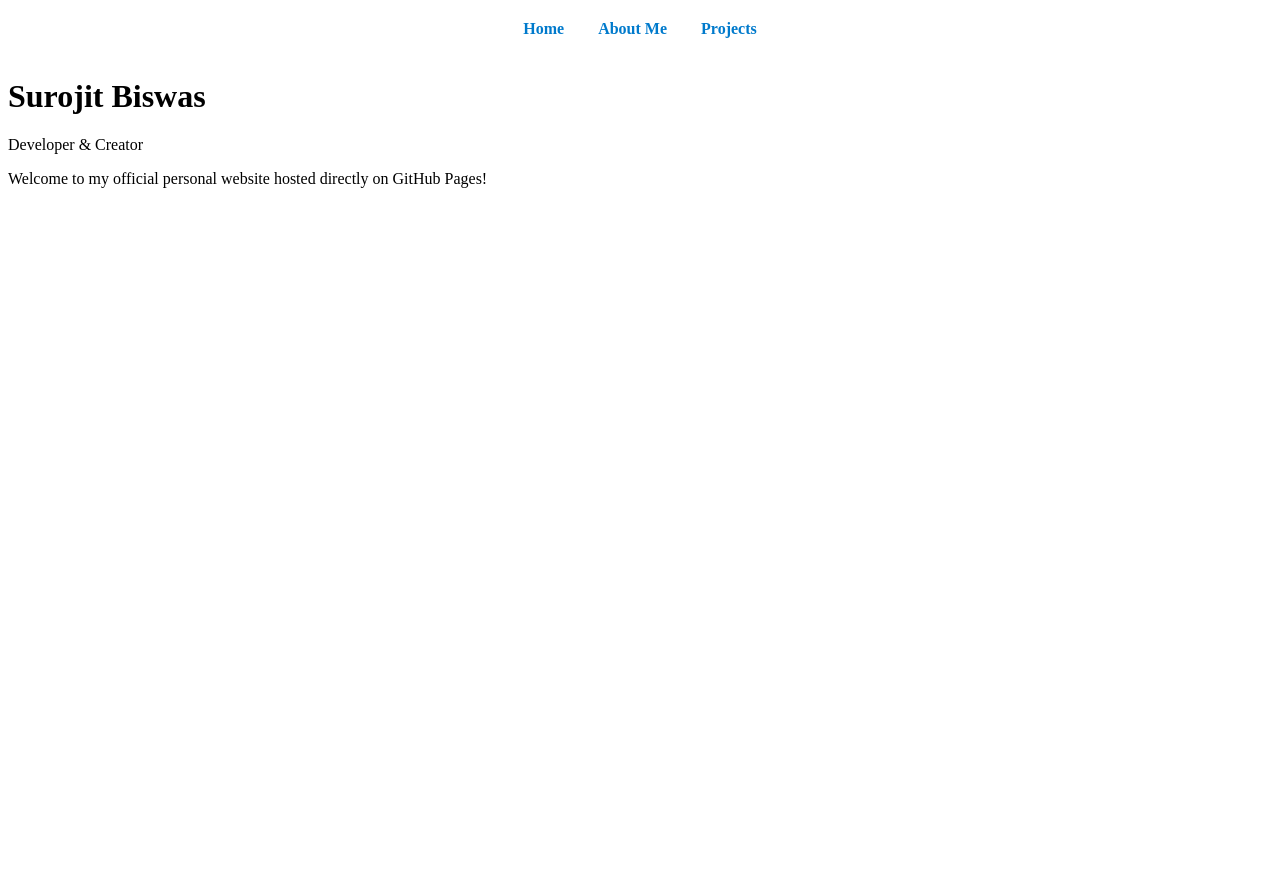
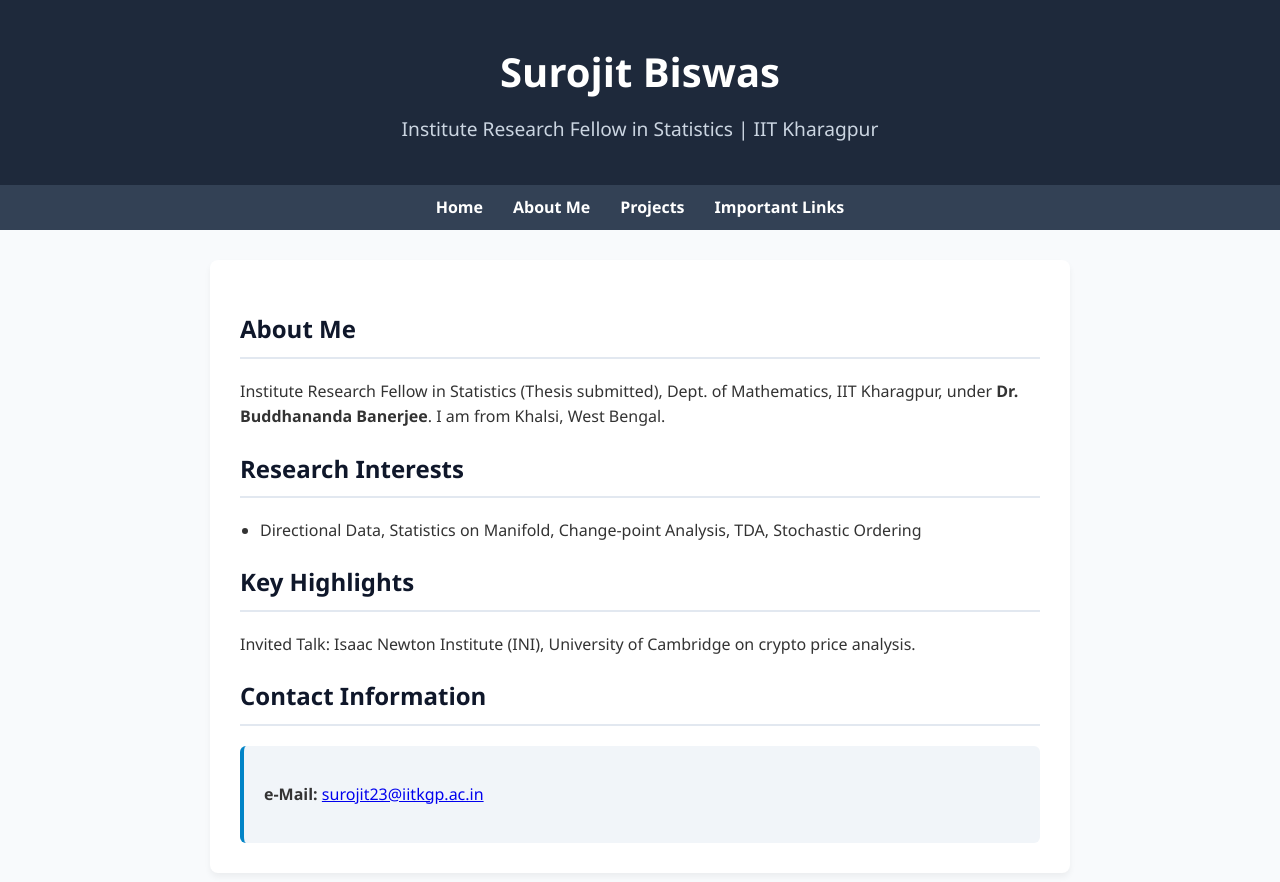
Before and after one commit to surojitbiswas23/surojitbiswas23.github.io, a plain HTML site: page index.html in a window 1280 px wide. Before the commit the page ends 800 px from the top, so only its background shows below. Drawn offline with Linux system fonts and the light colour scheme.

Commit message:
Update index.html

```diff
--- a/index.html
+++ b/index.html
@@ -1,16 +1,39 @@
+<!DOCTYPE html>
+<html lang="en">
+<head>
+    <meta charset="UTF-8">
+    <meta name="viewport" content="width=device-width, initial-scale=1.0">
+    <title>Surojit Biswas | IIT Kharagpur</title>
+    <style>
+        body { font-family: 'Segoe UI', Arial, sans-serif; line-height: 1.6; color: #333; background-color: #f8fafc; margin: 0; padding: 0; }
+        header { background-color: #1e293b; color: white; padding: 40px 20px; text-align: center; }
+        header h1 { margin: 0; font-size: 2.5em; }
+        header p { margin: 10px 0 0 0; font-size: 1.2em; color: #cbd5e1; }
+        nav { text-align: center; background: #334155; padding: 10px 0; }
+        nav a { color: white; margin: 0 15px; text-decoration: none; font-weight: bold; }
+        nav a:hover { color: #38bdf8; }
+        .container { max-width: 800px; margin: 30px auto; background: white; padding: 30px; border-radius: 8px; box-shadow: 0 4px 6px rgba(0,0,0,0.05); }
+        h2 { color: #0f172a; border-bottom: 2px solid #e2e8f0; padding-bottom: 8px; }
+        ul { padding-left: 20px; }
+        li { margin-bottom: 8px; }
+        .contact-info { background: #f1f5f9; padding: 20px; border-radius: 6px; border-left: 4px solid #0284c7; }
+        .social-links a { display: inline-block; margin-right: 15px; color: #0284c7; text-decoration: none; font-weight: bold; }
+    </style>
+</head>
 <body>
-
-    <!-- Add this navigation bar at the top of your body -->
-    <nav style="text-align: center; margin-top: 20px;">
-        <a href="index.html" style="margin: 0 15px; text-decoration: none; color: #007acc; font-weight: bold;">Home</a>
-        <a href="about.html" style="margin: 0 15px; text-decoration: none; color: #007acc; font-weight: bold;">About Me</a>
-        <a href="projects.html" style="margin: 0 15px; text-decoration: none; color: #007acc; font-weight: bold;">Projects</a>
-    </nav>
-
-    <div class="card" style="margin-top: 40px;">
-        <h1>Surojit Biswas</h1>
-        <div class="subtitle">Developer & Creator</div>
-        <p>Welcome to my official personal website hosted directly on GitHub Pages!</p>
+    <header><h1>Surojit Biswas</h1><p>Institute Research Fellow in Statistics | IIT Kharagpur</p></header>
+    <nav><a href="index.html">Home</a><a href="about.html">About Me</a><a href="projects.html">Projects</a><a href="important-links.html">Important Links</a></nav>
+    <div class="container">
+        <h2>About Me</h2>
+        <p>Institute Research Fellow in Statistics (Thesis submitted), Dept. of Mathematics, IIT Kharagpur, under <strong>Dr. Buddhananda Banerjee</strong>. I am from Khalsi, West Bengal.</p>
+        <h2>Research Interests</h2>
+        <ul><li>Directional Data, Statistics on Manifold, Change-point Analysis, TDA, Stochastic Ordering</li></ul>
+        <h2>Key Highlights</h2>
+        <p>Invited Talk: Isaac Newton Institute (INI), University of Cambridge on crypto price analysis.</p>
+        <h2>Contact Information</h2>
+        <div class="contact-info">
+            <p><strong>e-Mail:</strong> <a href="mailto:surojit23@iitkgp.ac.in">surojit23@iitkgp.ac.in</a></p>
+        </div>
     </div>
-
 </body>
+</html>
```
